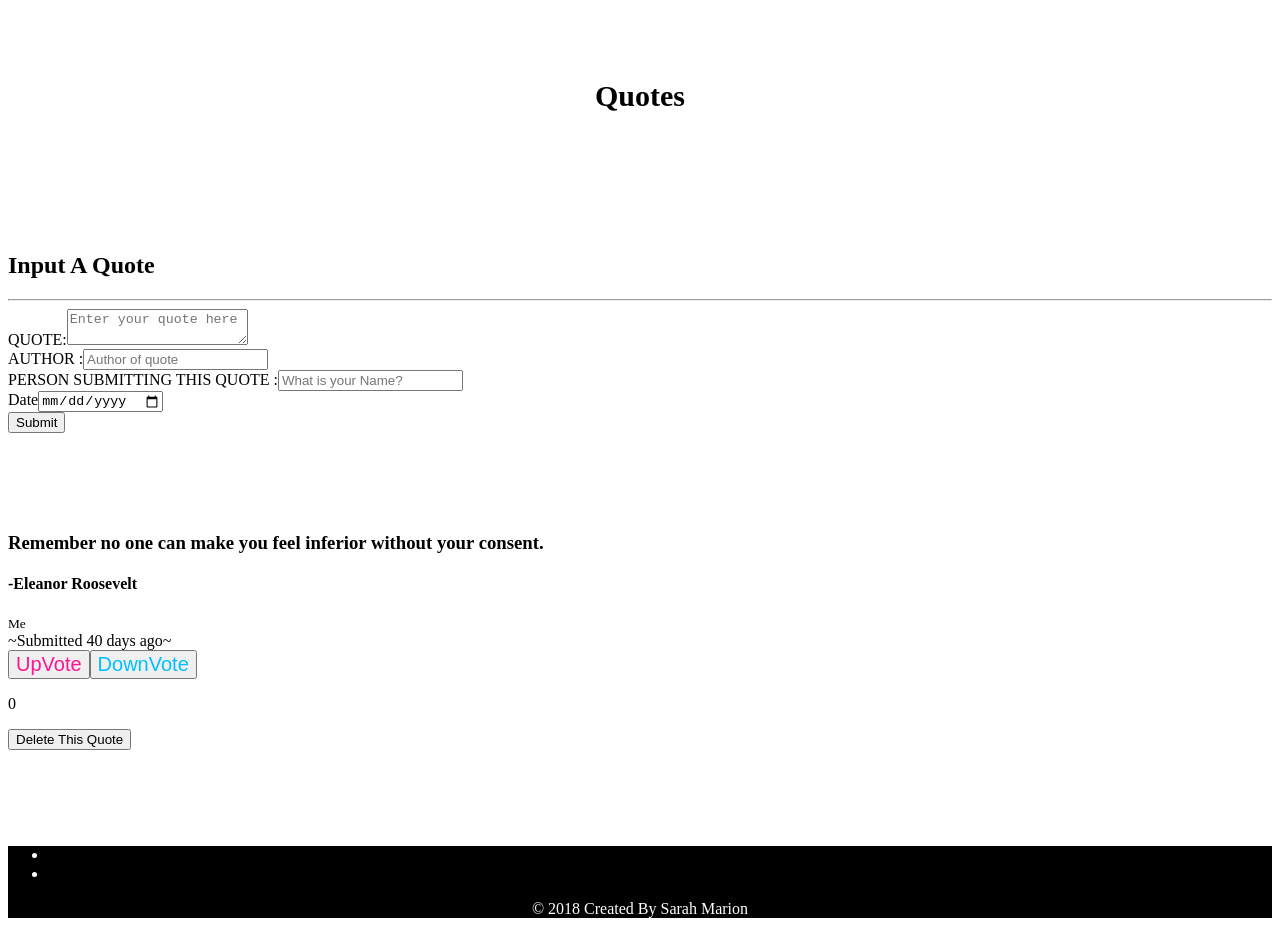
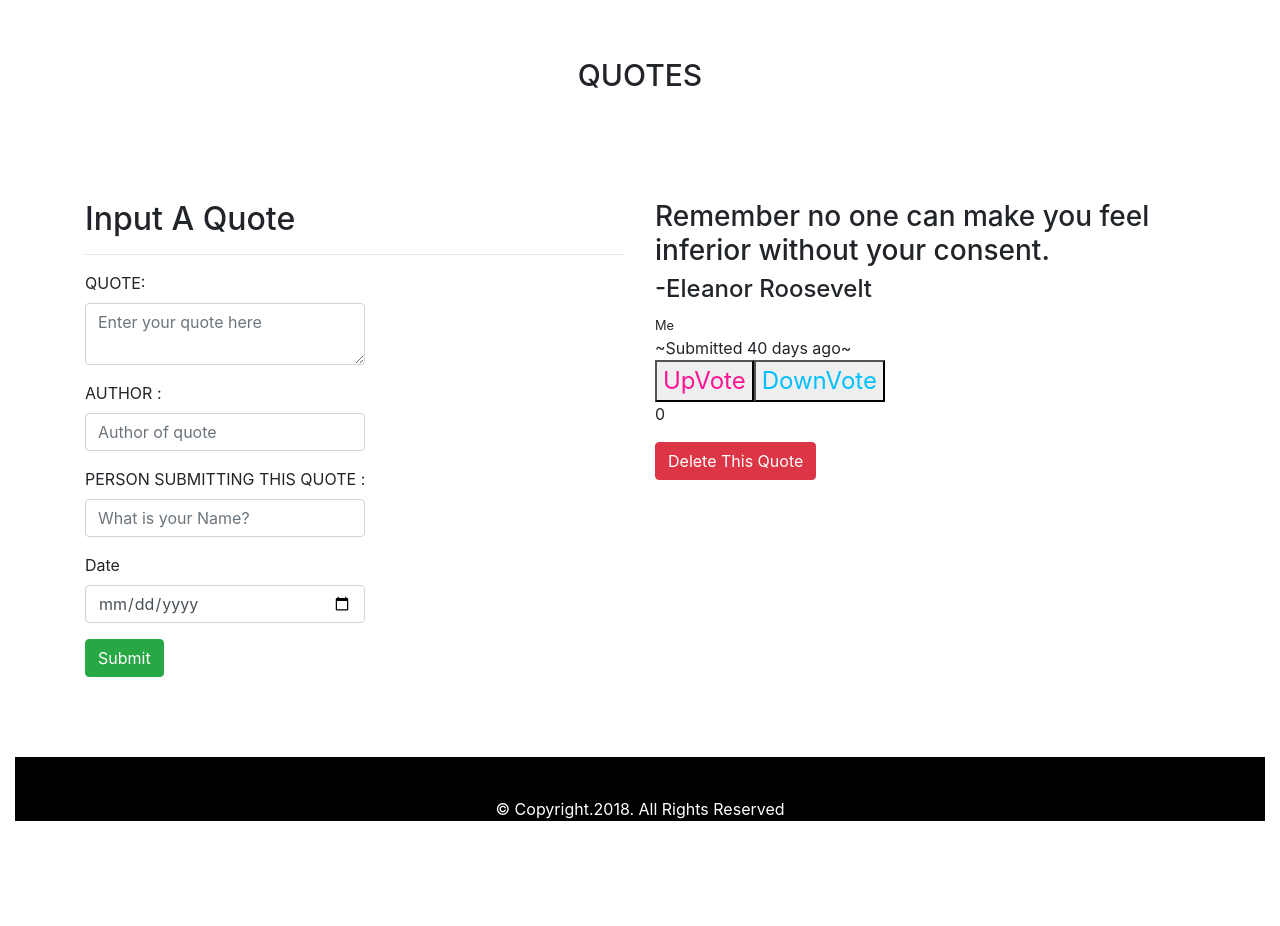
Before and after one commit to kd-kinuthiadavid/trialQ, an Angular app in the folder Desktop/Friday/Quotes/: page / in a window 1280 px wide. After the commit the page ends 821 px from the top, so only its background shows below. Built offline with nearby package versions, Linux system fonts and the light colour scheme.

Commit message:
fix folder structure

```diff
--- a/Desktop/Friday/Quotes/src/app/quote/quote.component.html
+++ b/Desktop/Friday/Quotes/src/app/quote/quote.component.html
@@ -60,7 +60,7 @@
       </ul>
     </div>
     <!-- <div class="footer-text"> -->
-    <p>&#169; 2018 Created By Sarah Marion</p>
+    <p>&#169; Copyright.2018. All Rights Reserved</p>
     <!-- </div> -->
   </div>
 </div>
--- a/Desktop/Friday/Quotes/src/styles.css
+++ b/Desktop/Friday/Quotes/src/styles.css
@@ -1 +1,2 @@
 /* You can add global styles to this file, and also import other style files */
+@import "~bootstrap/dist/css/bootstrap.css"
```
